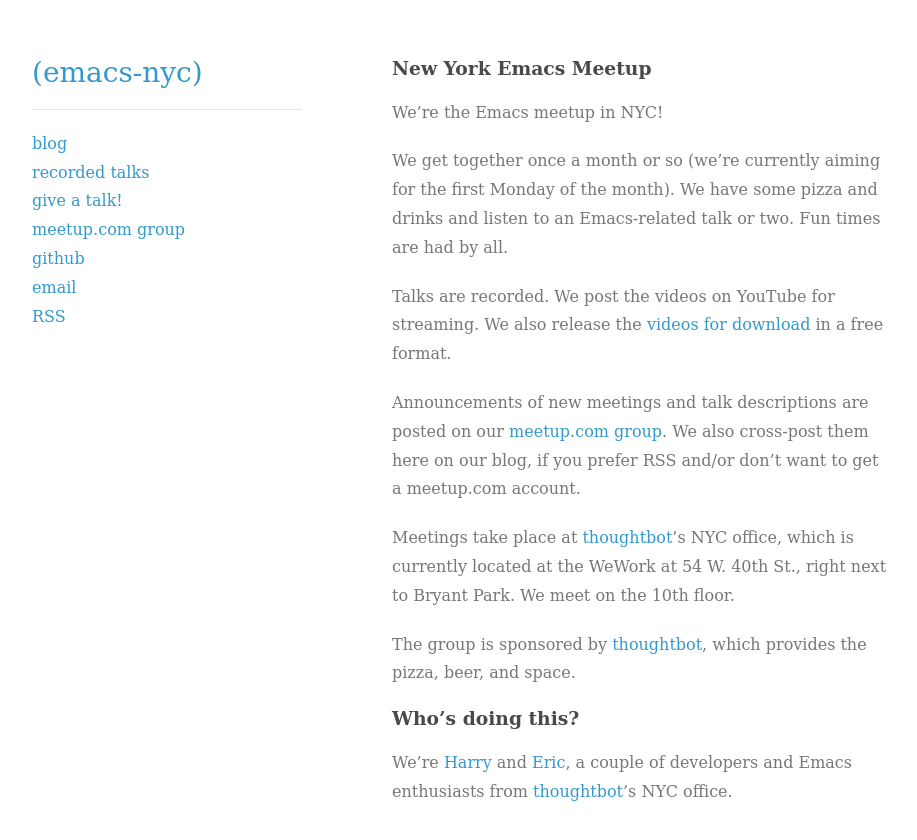
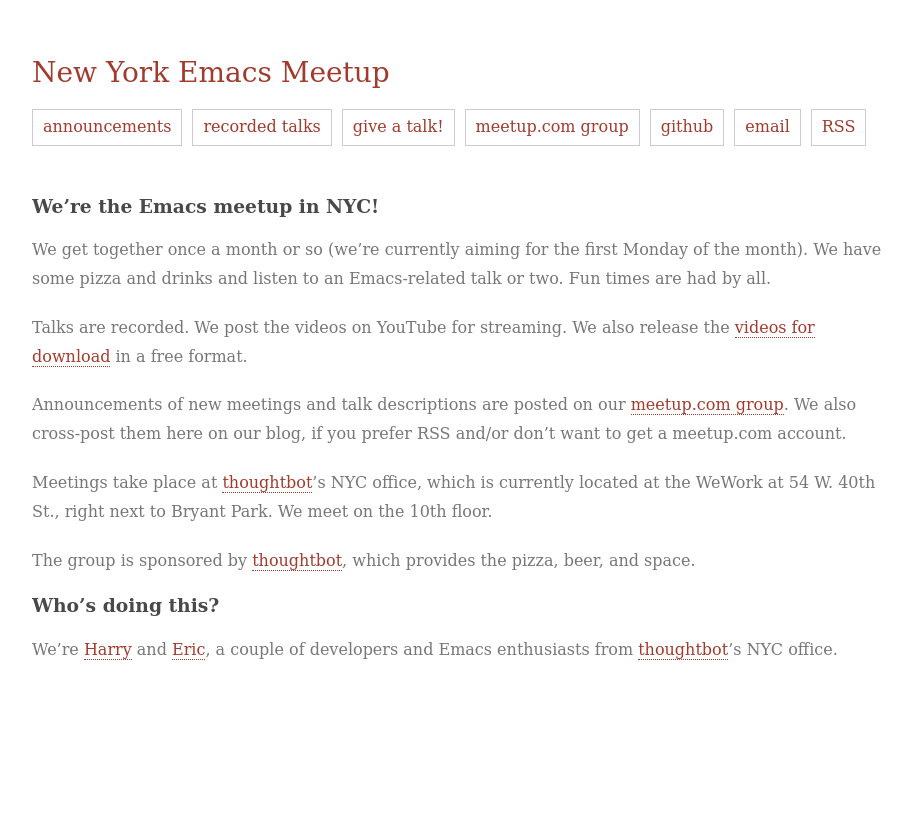
Before and after one commit to emacsnyc/emacsnyc.github.io, a Jekyll site: the page built from index.md, in a window 1280 px wide. Shown: the top 840 px of the page, without its empty margins (178-1095 px from the left). Built offline with Jekyll 4.4.1, drawn with Linux system fonts in a browser that asks for light colours.

Commit message:
restyling
* navigation is horizontal, not a vertical list
* links are red and underlined

```diff
--- a/_includes/header.html
+++ b/_includes/header.html
@@ -1,16 +1,13 @@
 <header>
-  <h1><a href="/">(emacs-nyc)</a></h1>
+  <h1><a href="/">New York Emacs Meetup</a></h1>
 
-  <hr />
-
-  <nav class="view">
-    <a href="/blog.html">blog</a><br />
-    <a href="/videos.html">recorded talks</a><br />
-    <a href="/giving-a-talk.html">give a talk!</a><br />
-
-    <a href="http://www.meetup.com/New-York-Emacs-Meetup/">meetup.com group</a><br />
-    <a href="https://github.com/emacsnyc">github</a><br />
-    <a href="mailto:admin@emacsnyc.org">email</a><br />
-    <a href="http://feeds.feedburner.com/emacsnyc">RSS</a>
-  </nav>
+  <ul class="nav">
+    <li><a href="/blog.html">announcements</a></li>
+    <li><a href="/videos.html">recorded talks</a></li>
+    <li><a href="/giving-a-talk.html">give a talk!</a></li>
+    <li><a href="http://www.meetup.com/New-York-Emacs-Meetup/">meetup.com group</a></li>
+    <li><a href="https://github.com/emacsnyc">github</a></li>
+    <li><a href="mailto:admin@emacsnyc.org">email</a></li>
+    <li><a href="http://feeds.feedburner.com/emacsnyc">RSS</a></li>
+  </ul>
 </header>
--- a/_layouts/default.html
+++ b/_layouts/default.html
@@ -33,9 +33,9 @@
     <script type="text/javascript" src="http://cdn.mathjax.org/mathjax/latest/MathJax.js?config=TeX-AMS-MML_HTMLorMML"></script>
   </head>
   <body>
-    <div class="wrapper">
+    <div id="wrapper">
       {% include header.html %}
-      <section>
+      <section id="content">
         {{ content }}
       </section>
     </div>
--- a/assets/stylesheets/styles.css
+++ b/assets/stylesheets/styles.css
@@ -1,5 +1,3 @@
-@import url(https://fonts.googleapis.com/css?family=Lato:300italic,700italic,300,700);
-
 body {
   padding: 50px;
   font: 16px/1.8 Constantia, "Lucida Bright", Lucidabright, "Lucida Serif", Lucida, "DejaVu Serif", "Bitstream Vera Serif", "Liberation Serif", Georgia, serif;
@@ -9,16 +7,16 @@ body {
 }
 
 h1, h2, h3, h4, h5, h6 {
-  color:#222;
-  margin:0 0 20px;
+  color: #222;
+  margin: 0 0 20px;
 }
 
 p, ul, ol, table, pre, dl {
-  margin:0 0 20px;
+  margin: 0 0 20px;
 }
 
 h1, h2, h3 {
-  line-height:1.1;
+  line-height: 1.1;
 }
 
 h1 {
@@ -26,230 +24,195 @@ h1 {
 }
 
 h2 {
-  color:#393939;
+  color: #393939;
 }
 
 h3, h4, h5, h6 {
-  color:#494949;
+  color: #494949;
 }
 
 a {
-  color:#39c;
-  font-weight:400;
-  text-decoration:none;
+  /* color: #39c; */
+  color: #A23B2E;
+  font-weight: 400;
+  text-decoration: none;
 }
 
 a small {
-  font-size:11px;
-  color:#777;
-  margin-top:-0.6em;
-  display:block;
+  font-size: 11px;
+  color: #777;
+  margin-top: -0.6em;
+  display: block;
 }
 
-.wrapper {
-  width:860px;
-  margin:0 auto;
+#wrapper {
+  overflow: auto;
+  width: 860px;
+  margin: 0 auto;
 }
 
 blockquote {
-  border-left:1px solid #e5e5e5;
-  margin:0;
-  padding:0 0 0 20px;
-  font-style:italic;
+  border-left: 1px solid #e5e5e5;
+  margin: 0;
+  padding: 0 0 0 20px;
+  font-style: italic;
 }
 
 code, pre {
-  font-family:Monaco, Bitstream Vera Sans Mono, Lucida Console, Terminal;
-  color:#333;
-  font-size:12px;
+  font-family: Monaco, Bitstream Vera Sans Mono, Lucida Console, Terminal;
+  color: #333;
+  font-size: 12px;
 }
 
 pre {
-  padding:8px 15px;
-  background: #f8f8f8;
-  border-radius:5px;
-  border:1px solid #e5e5e5;
-  overflow-x: auto;
+  padding: 8px 15px;
+  background:  #f8f8f8;
+  border-radius: 5px;
+  border: 1px solid #e5e5e5;
+  overflow-x:  auto;
 }
 
 table {
-  width:100%;
-  border-collapse:collapse;
+  width: 100%;
+  border-collapse: collapse;
 }
 
 th, td {
-  text-align:left;
-  padding:5px 10px;
-  border-bottom:1px solid #e5e5e5;
+  text-align: left;
+  padding: 5px 10px;
+  border-bottom: 1px solid #e5e5e5;
 }
 
 dt {
-  color:#444;
-  font-weight:700;
+  color: #444;
+  font-weight: 700;
 }
 
 th {
-  color:#444;
+  color: #444;
 }
 
 img {
-  max-width:100%;
+  max-width: 100%;
 }
 
 header {
-  width:270px;
-  float:left;
-  position:fixed;
+  margin-bottom: 50px;
+  overflow: auto;
 }
 
-header ul {
-  list-style:none;
-  height:40px;
-
-  padding:0;
-
-  background: #eee;
-  background: -moz-linear-gradient(top, #f8f8f8 0%, #dddddd 100%);
-  background: -webkit-gradient(linear, left top, left bottom, color-stop(0%,#f8f8f8), color-stop(100%,#dddddd));
-  background: -webkit-linear-gradient(top, #f8f8f8 0%,#dddddd 100%);
-  background: -o-linear-gradient(top, #f8f8f8 0%,#dddddd 100%);
-  background: -ms-linear-gradient(top, #f8f8f8 0%,#dddddd 100%);
-  background: linear-gradient(#f8f8f8 0%,#dddddd 100%);
-
-  border-radius:5px;
-  border:1px solid #d2d2d2;
-  box-shadow:inset #fff 0 1px 0, inset rgba(0,0,0,0.03) 0 -1px 0;
-  width:270px;
+header .nav {
+  list-style: none;
+  margin: 0 auto;
+  padding: 0;
 }
 
-header li {
-  width:89px;
-  float:left;
-  border-right:1px solid #d2d2d2;
-  height:40px;
-}
-
-header ul a {
-  line-height:1;
-  font-size:11px;
-  color:#999;
-  display:block;
-  text-align:center;
-  padding-top:6px;
-  height:40px;
+header .nav li {
+  text-align: left;
+  float: left;
+  list-style: none;
+  padding: 3px 10px 3px 10px;
+  margin-right: 10px;
+  border: 1px solid #CCC;
 }
 
 strong {
-  color:#222;
-  font-weight:700;
+  color: #222;
+  font-weight: 700;
 }
 
-header ul li + li {
-  width:88px;
-  border-left:1px solid #fff;
+#content {
+  padding-bottom: 50px;
 }
 
-header ul li + li + li {
-  border-right:none;
-  width:89px;
-}
-
-header ul a strong {
-  font-size:14px;
-  display:block;
-  color:#222;
-}
-
-section {
-  width:500px;
-  float:right;
-  padding-bottom:50px;
+#content a {
+  border-bottom: thin dotted;
 }
 
 small {
-  font-size:11px;
+  font-size: 11px;
 }
 
 hr {
-  border:0;
-  background:#e5e5e5;
-  height:1px;
-  margin:0 0 20px;
+  border: 0;
+  background: #e5e5e5;
+  height: 1px;
+  margin: 0 0 20px;
 }
 
 footer {
-  width:270px;
-  float:left;
-  position:fixed;
-  bottom:50px;
+  width: 270px;
+  float: left;
+  position: fixed;
+  bottom: 50px;
 }
 
-@media print, screen and (max-width: 960px) {
+@media print, screen and (max-width:  960px) {
   div.wrapper {
-    width:auto;
-    margin:0;
+    width: auto;
+    margin: 0;
   }
 
   header, section, footer {
-    float:none;
-    position:static;
-    width:auto;
+    float: none;
+    position: static;
+    width: auto;
   }
 
   header {
-    padding-right:320px;
+    padding-right: 320px;
   }
 
   section {
-    border:1px solid #e5e5e5;
-    border-width:1px 0;
-    padding:20px 0;
-    margin:0 0 20px;
+    border: 1px solid #e5e5e5;
+    border-width: 1px 0;
+    padding: 20px 0;
+    margin: 0 0 20px;
   }
 
   header a small {
-    display:inline;
+    display: inline;
   }
 
   header ul {
-    position:absolute;
-    right:50px;
-    top:52px;
+    position: absolute;
+    right: 50px;
+    top: 52px;
   }
 }
 
-@media print, screen and (max-width: 720px) {
+@media print, screen and (max-width:  720px) {
   body {
-    word-wrap:break-word;
+    word-wrap: break-word;
   }
 
   header {
-    padding:0;
+    padding: 0;
   }
 
   header ul, header p.view {
-    position:static;
+    position: static;
   }
 
   pre, code {
-    word-wrap:normal;
+    word-wrap: normal;
   }
 }
 
-@media print, screen and (max-width: 480px) {
+@media print, screen and (max-width:  480px) {
   body {
-    padding:15px;
+    padding: 15px;
   }
 
   header ul {
-    display:none;
+    display: none;
   }
 }
 
 @media print {
   body {
-    padding:0.4in;
-    font-size:12pt;
-    color:#444;
+    padding: 0.4in;
+    font-size: 12pt;
+    color: #444;
   }
 }
--- a/blog.html
+++ b/blog.html
@@ -3,7 +3,7 @@ layout: default
 title: (emacs-nyc blog)
 ---
 
-<h3>Posts</h3>
+<h3>Announcements</h3>
 
 <ul>
   {% for post in site.posts %}
--- a/index.md
+++ b/index.md
@@ -3,9 +3,7 @@ layout: default
 title: (emacs-nyc)
 ---
 
-### New York Emacs Meetup
-
-We're the Emacs meetup in NYC!
+### We're the Emacs meetup in NYC!
 
 We get together once a month or so (we're currently aiming for the first Monday of the month). We have some pizza and drinks and listen to an Emacs-related talk or two. Fun times are had by all.
 
```
Also changed, not shown: giving-a-talk.md (+1 -1 lines).
